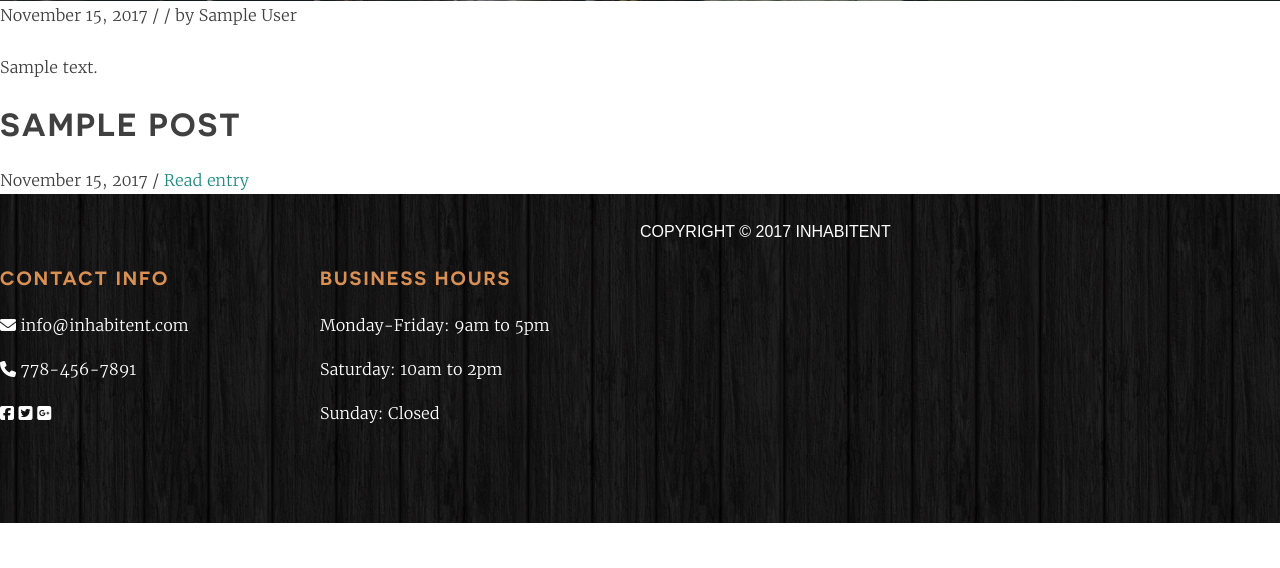
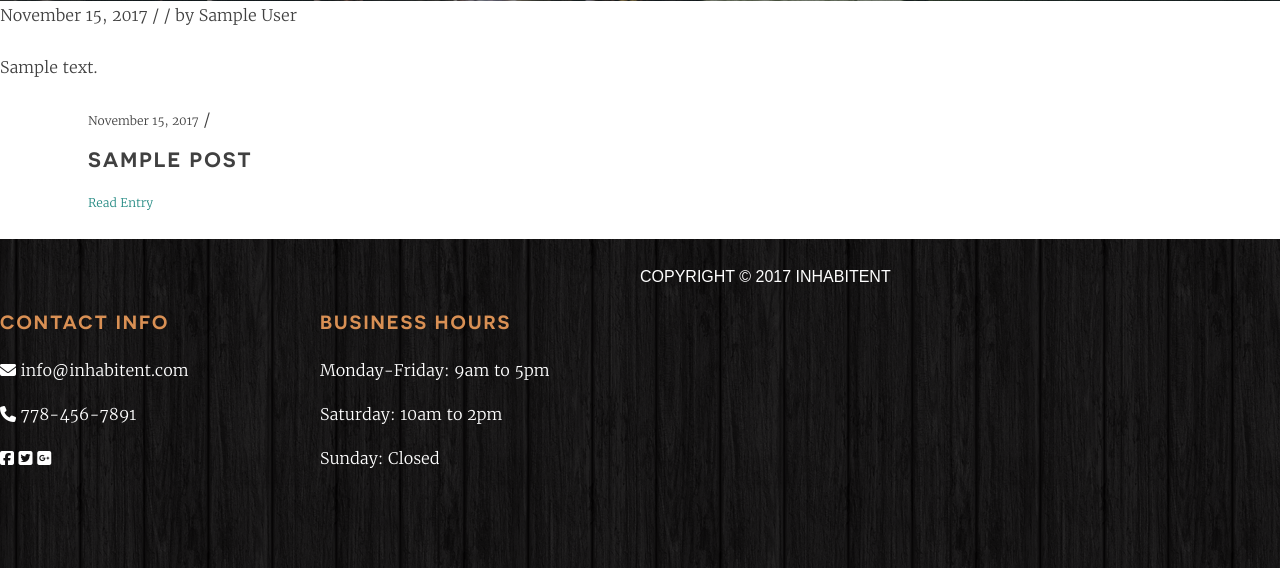
Before and after one commit to Dylanvko/inhabitent, a WordPress theme: template themes/inhabitent/front-page.php in a window 1280 px wide. Shown: the part 849-1417 px from the top of the page. Before the commit the page ends 1372 px from the top, so only its background shows below. Run offline with PHP 8.4 and a stand-in for WordPress, Linux system fonts and the light colour scheme; the site name, menu and one post (Sample post) are stand-ins, and other content is empty; some libraries are stand-ins or nearby versions.

Commit message:
added journal entries to front page with some styling.

```diff
--- a/themes/inhabitent/front-page.php
+++ b/themes/inhabitent/front-page.php
@@ -43,21 +43,24 @@ get_header(); ?>
    $args = array( 'post_type' => 'post', 'order' => 'DES', 'posts_per_page' => 3 );
    $products = new WP_Query( $args ); // instantiate our object
 ?>
+<ul>
 <?php if ( $products->have_posts() ) : ?>
    <?php while ( $products->have_posts() ) : $products->the_post(); ?>
 
-
-			<h1><?php the_title(); ?></h1>
-			<?php the_post_thumbnail('large'); ?>
-			<?php red_starter_posted_on(); ?> / <?php comments_number( '0 Comments', '1 Comment', '% Comments' ); ?>
-			<a href='<?php the_permalink(); ?>'>Read entry</a>
-
+			<li>
+			<div class='journal-container'>
+			<?php the_post_thumbnail('large'); ?> </div>
+			<?php red_starter_posted_on(); ?> / <span><?php comments_number( '0 Comments', '1 Comment', '% Comments' ); ?></span>
+			<div class='journal-entry-wrapper'><h1><?php the_title(); ?></h1>
+			<a href='<?php the_permalink(); ?>'>Read Entry</a></div>
+			</li>
 
    <?php endwhile; ?>
    <?php wp_reset_postdata(); ?>
+
 <?php else : ?>
       <h2>Nothing found!</h2>
 <?php endif; ?>
-
+</ul>
 <?php get_sidebar(); ?>
 <?php get_footer(); ?>
--- a/themes/inhabitent/sass/_content.scss
+++ b/themes/inhabitent/sass/_content.scss
@@ -16,6 +16,37 @@
 	}
 
 }
+
+.home {
+
+	.hfeed.site {
+
+		.site-content {
+
+			ul {
+				list-style: none;
+				display: flex;
+				align-content: center;
+
+				img {
+					max-height: 250px;
+					max-width: none;
+					width: auto;
+				}
+
+				h1 {
+					line-height: 1.25;
+					font-size: 1.3rem;
+				}
+
+				span, a {
+					font-size: 0.75rem;
+				}
+			}
+		}
+	}
+}
+
 
 .sticky {
 	display: block;
--- a/themes/inhabitent/style.css
+++ b/themes/inhabitent/style.css
@@ -724,6 +724,23 @@ a {
 .site-content {
   padding-top: 50px; }
 
+.home .hfeed.site .site-content ul {
+  list-style: none;
+  display: -webkit-box;
+  display: -ms-flexbox;
+  display: flex;
+  -ms-flex-line-pack: center;
+      align-content: center; }
+  .home .hfeed.site .site-content ul img {
+    max-height: 250px;
+    max-width: none;
+    width: auto; }
+  .home .hfeed.site .site-content ul h1 {
+    line-height: 1.25;
+    font-size: 1.3rem; }
+  .home .hfeed.site .site-content ul span, .home .hfeed.site .site-content ul a {
+    font-size: 0.75rem; }
+
 .sticky {
   display: block; }
 
```
Also changed, not shown: themes/inhabitent/build/css/style.min.css, 1 other file.
